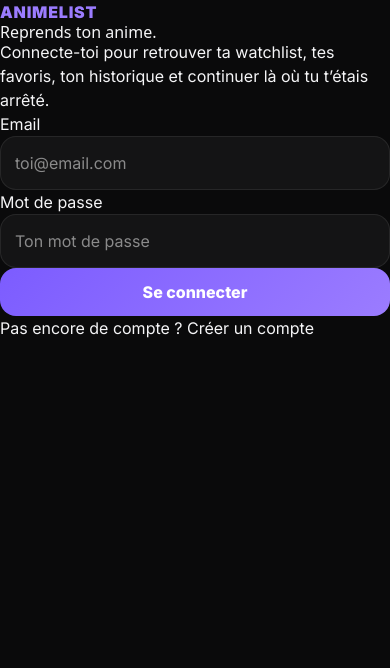
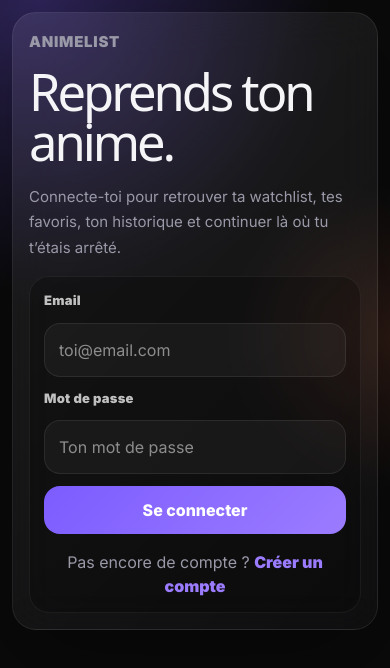
Before and after one commit to Monoru1/animelist, a React (Vite) app: page /login in a window 390 px wide. Shown: the top 668 px of the page. Built offline with nearby package versions, Linux system fonts and the light colour scheme; a web font is replaced by a local one.

Commit message:
style: add premium auth and global responsive hardening

```diff
--- a/src/styles/tokens.css
+++ b/src/styles/tokens.css
@@ -17,13 +17,14 @@
 }
 
 @layer base {
-  *, *::before, *::after { box-sizing: border-box; }
-  html { font-family: var(--font-sans); scroll-behavior: smooth; overflow-x: hidden; -webkit-font-smoothing: antialiased; }
-  body { margin: 0; overflow-x: hidden; background: var(--color-bg); color: var(--color-text); }
-  body, #root { min-height: 100vh; }
+  *, *::before, *::after { box-sizing: border-box; min-width: 0; }
+  html { width: 100%; max-width: 100%; font-family: var(--font-sans); scroll-behavior: smooth; overflow-x: hidden; -webkit-font-smoothing: antialiased; }
+  body { width: 100%; max-width: 100%; margin: 0; overflow-x: hidden; background: var(--color-bg); color: var(--color-text); }
+  body, #root { min-height: 100vh; width: 100%; max-width: 100%; }
   img { max-width: 100%; display: block; }
-  h1, h2, h3 { font-family: var(--font-display); line-height: 1; }
-  button, input, textarea { font: inherit; }
+  h1, h2, h3 { font-family: var(--font-display); line-height: 1; overflow-wrap: anywhere; }
+  p, a, strong, span, small { overflow-wrap: anywhere; }
+  button, input, textarea, select { font: inherit; max-width: 100%; }
   a { color: inherit; }
 }
 
@@ -44,10 +45,22 @@
 .anime-card img { width: 100%; aspect-ratio: 2 / 3; object-fit: cover; }
 .input-field { width: 100%; min-width: 0; border: 1px solid rgba(255,255,255,.08); background: rgba(255,255,255,.045); border-radius: 16px; padding: 14px; color: white; outline: none; }
 .input-field:focus { border-color: rgba(124,92,255,.8); box-shadow: 0 0 0 4px rgba(124,92,255,.12); }
+.input-field option { background: #111119; color: white; }
 .primary-btn, .secondary-btn { display: inline-flex; align-items: center; justify-content: center; gap: 8px; border-radius: 16px; padding: 13px 17px; font-weight: 800; text-decoration: none; transition: .18s ease; cursor: pointer; }
 .primary-btn { border: 0; color: white; background: linear-gradient(135deg, var(--color-accent), var(--color-accent-hi)); }
 .secondary-btn { border: 1px solid rgba(255,255,255,.09); background: rgba(255,255,255,.045); color: white; }
 .primary-btn:hover, .secondary-btn:hover { transform: translateY(-2px); }
+.form-error { color: #ff7777; margin: 0; font-weight: 800; }
+
+.auth-page { min-height: 100vh; width: 100%; display: grid; place-items: center; padding: clamp(16px, 4vw, 40px); overflow-x: hidden; background: radial-gradient(circle at 10% 0%, rgba(124,92,255,.32), transparent 32%), radial-gradient(circle at 100% 40%, rgba(255,124,72,.14), transparent 24%), var(--color-bg); }
+.auth-card { width: min(1040px, 100%); display: grid; grid-template-columns: minmax(0, 1.05fr) minmax(320px, .95fr); gap: clamp(18px, 4vw, 42px); padding: clamp(18px, 4vw, 42px); border-radius: clamp(24px, 4vw, 42px); border: 1px solid rgba(255,255,255,.08); background: linear-gradient(135deg, rgba(255,255,255,.08), rgba(255,255,255,.025)); backdrop-filter: blur(22px); box-shadow: 0 30px 100px rgba(0,0,0,.38); }
+.auth-hero { display: grid; align-content: center; min-height: 360px; }
+.auth-hero h1 { margin: 12px 0 16px; font-size: clamp(2.3rem, 7vw, 5.8rem); letter-spacing: -.06em; }
+.auth-hero p { margin: 0; color: var(--color-text-muted); line-height: 1.7; font-size: clamp(15px, 2vw, 18px); max-width: 620px; }
+.auth-form { display: grid; align-content: center; gap: 12px; padding: clamp(14px, 3vw, 24px); border-radius: 26px; background: rgba(0,0,0,.24); border: 1px solid rgba(255,255,255,.06); }
+.auth-form label { color: rgba(255,255,255,.74); font-size: 13px; font-weight: 900; letter-spacing: .02em; }
+.auth-switch { text-align: center; color: var(--color-text-muted); margin: 4px 0 0; }
+.auth-switch a { color: var(--color-accent-hi); font-weight: 900; text-decoration: none; }
 
 .spotlight-card { position: relative; background: rgba(255,255,255,.045); }
 .spotlight-poster-wrap { position: relative; display: block; overflow: hidden; text-decoration: none; }
@@ -56,8 +69,8 @@
 .spotlight-gradient { position: absolute; inset: auto 0 0; height: 55%; background: linear-gradient(180deg, transparent, rgba(0,0,0,.86)); pointer-events: none; }
 .score-pill { position: absolute; top: 10px; right: 10px; padding: 7px 10px; border-radius: 999px; color: white; font-weight: 900; font-size: 12px; background: rgba(10,10,11,.72); border: 1px solid rgba(255,255,255,.12); backdrop-filter: blur(12px); }
 .spotlight-content { padding: 14px; }
-.spotlight-content h3 { margin: 0 0 8px; font-size: 18px; line-height: 1.08; overflow-wrap: anywhere; }
-.spotlight-content p { margin: 0; color: var(--color-text-muted); font-size: 13px; line-height: 1.35; }
+.spotlight-content h3 { margin: 0 0 8px; font-size: 18px; line-height: 1.08; overflow-wrap: anywhere; display: -webkit-box; -webkit-line-clamp: 2; -webkit-box-orient: vertical; overflow: hidden; }
+.spotlight-content p { margin: 0; color: var(--color-text-muted); font-size: 13px; line-height: 1.35; display: -webkit-box; -webkit-line-clamp: 2; -webkit-box-orient: vertical; overflow: hidden; }
 .spotlight-meta { display: flex; gap: 8px; flex-wrap: wrap; margin-top: 10px; color: var(--color-text-muted); font-size: 12px; font-weight: 800; }
 .spotlight-actions { display: grid; grid-template-columns: 1fr; gap: 8px; margin-top: 12px; }
 .poster-fallback { display: grid; place-items: center; aspect-ratio: 2 / 3; width: 100%; font-family: var(--font-display); font-size: 54px; font-weight: 900; color: white; background: linear-gradient(135deg, rgba(124,92,255,.8), rgba(20,20,32,.8)); }
@@ -120,6 +133,8 @@
   .bottom-nav-link { display: grid; place-items: center; gap: 2px; text-decoration: none; color: var(--color-text-muted); font-weight: 800; font-size: 11px; padding: 8px 4px; border-radius: 16px; }
   .bottom-nav-link span { font-size: 18px; line-height: 1; }
   .bottom-nav-link.active { color: white; background: rgba(124,92,255,.25); }
+  .auth-card { grid-template-columns: 1fr; }
+  .auth-hero { min-height: auto; }
 }
 @media (max-width: 560px) {
   .app-main { padding: 12px; padding-bottom: calc(92px + env(safe-area-inset-bottom)); }
@@ -143,6 +158,10 @@
   .watch-actions, .source-pills { flex-direction: column; }
   .episode-item { grid-template-columns: 58px 1fr; border-radius: 16px; }
   .episode-item img { width: 58px; height: 42px; }
+  .auth-page { padding: 12px; align-items: start; }
+  .auth-card { padding: 16px; border-radius: 24px; gap: 16px; }
+  .auth-hero h1 { font-size: clamp(2rem, 13vw, 3.6rem); }
+  .auth-form { padding: 14px; border-radius: 20px; }
 }
 @media (max-width: 380px) {
   .anime-tile { flex-basis: 126px; }
```
